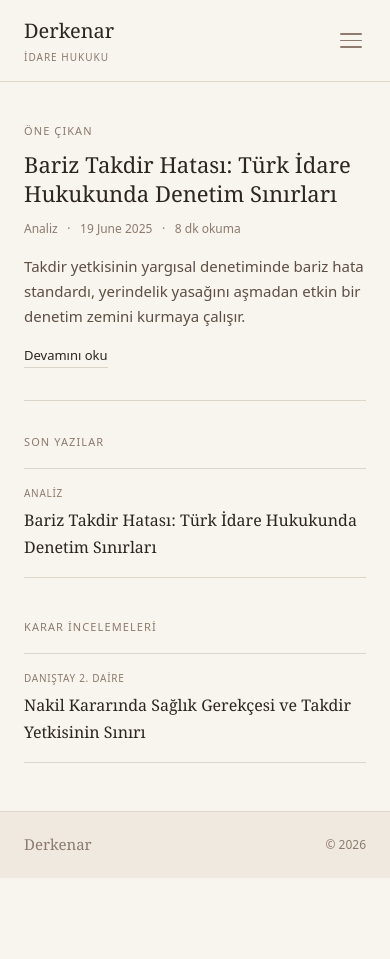
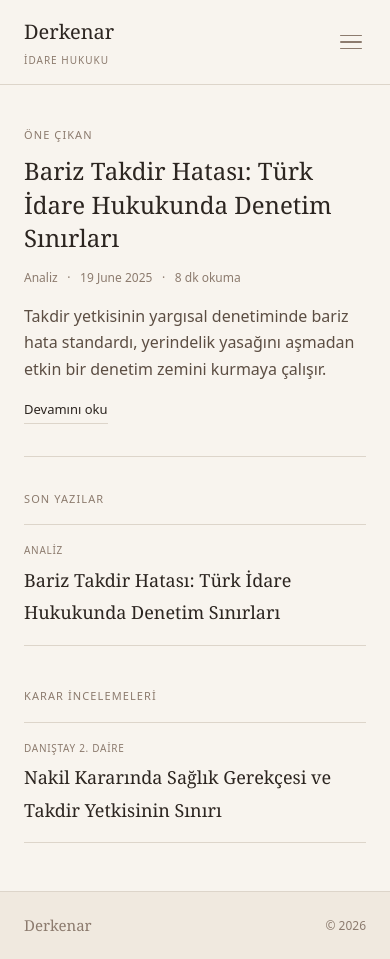
Before and after one commit to aaygul115/derkenar, a Jekyll site: the page built from index.html, in a window 390 px wide. Built offline with Jekyll 4.4.1, drawn with Linux system fonts in a browser that asks for light colours; before the commit the page ends 900 px from its top, so only the background shows below that.

Commit message:
mobil yazı boyutu artırıldı

```diff
--- a/assets/css/main.css
+++ b/assets/css/main.css
@@ -81,12 +81,20 @@ body { background: var(--bg); color: var(--text); font-family: var(--serif); fon
 .footer-copy { font-family: var(--sans); font-size: 12px; color: var(--subtle); }
 
 @media (max-width: 640px) {
+  /* Mevcut Mobil Düzen Ayarları */
   .site-nav { display: none; }
   .site-nav.open { display: flex; flex-direction: column; position: absolute; top: 100%; left: 0; right: 0; background: var(--bg); border-bottom: 1px solid var(--border); padding: 1rem 1.5rem; gap: 1rem; }
   .nav-toggle { display: flex; }
   .site-header { position: relative; }
-  .hero-title, .makale-baslik { font-size: 22px; }
   .kunye-tablo { grid-template-columns: 1fr; }
   .post-item { grid-template-columns: 1fr; }
   .post-date { display: none; }
+
+  /* Yeni Eklenen: Mobil Yazı Boyutu Büyütme */
+  body { font-size: 18px; line-height: 1.8; }
+  .makale-icerik p { font-size: 18px; line-height: 1.8; }
+  .hero-title, .makale-baslik { font-size: 24px; line-height: 1.4; }
+  .hero-excerpt { font-size: 16px; }
+  .yazar-notu-metin { font-size: 15px; }
+  .post-title a { font-size: 18px; }
 }
```
